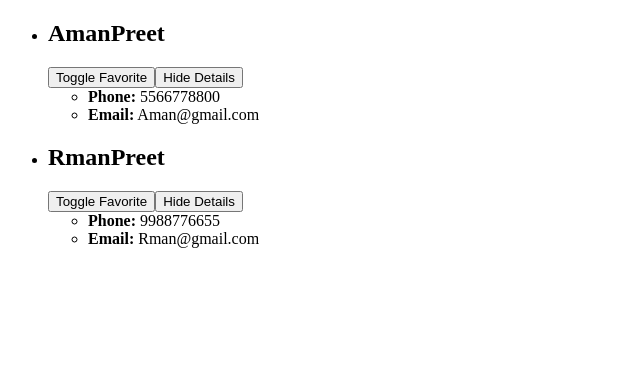
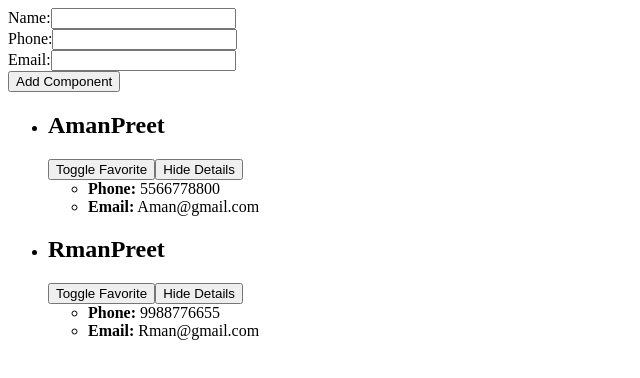
Before and after one commit to Manjinder-dotcom/Vue, a Vue app in the folder vue-project/: page / in a window 1280 px wide. Shown: the top 378 px of the page, without its empty margins (0-640 px from the left). Built offline with nearby package versions, Linux system fonts and the light colour scheme.

Commit message:
adds new NewFriend.vue component, adds psases data through emitts

```diff
--- a/vue-project/src/App.vue
+++ b/vue-project/src/App.vue
@@ -2,6 +2,7 @@
 // import HelloWorld from './components/HelloWorld.vue'
 // import TheWelcome from './components/TheWelcome.vue'
 import ChildComponent from './components/ChildComponent.vue';
+
 </script>
 
 <template>
@@ -12,4 +13,5 @@ import ChildComponent from './components/ChildComponent.vue';
 
 
 
+
 </template>
--- a/vue-project/src/components/ChildComponent.vue
+++ b/vue-project/src/components/ChildComponent.vue
@@ -1,5 +1,8 @@
 <script setup>
 import ParentComponent from './ParentComponent.vue';
+import NewFriend from './NewFriend.vue';
+
+
 
 
 const friends = [
@@ -23,6 +26,18 @@ const toggleFavoriteStatus = ()=>{
    alert('emiitt')
 }
 
+const addNewFriend =(name,phone,email)=>{
+const newFriendContact = {
+    id : new Date().toISOString(),
+    name:name,
+    phone:phone,
+    email:email,
+    isFavorite:false
+}
+friends.push(newFriendContact)
+
+}
+
 // const toggleFavoriteStatus = (friendId)=>{
 //    const identifiedFriend = friends.find(friend => friend.id === friendId);
 //    identifiedFriend.isFavorite = !identifiedFriend.isFavorite
@@ -30,9 +45,9 @@ const toggleFavoriteStatus = ()=>{
 </script>
 
 <template>
-
+    <New-Friend @addFriend="addNewFriend" ></New-Friend>
   <Parent-Component v-for="friend in friends" :key="friend.id" :id="friend.id" :name="friend.name" :phone-number="friend.phone" :email-address="friend.email" :is-Favorite = "friend.isFavorite"
-   @toggle-favorite="toggleFavoriteStatus" ></Parent-Component>
+   @toggleFavorite="toggleFavoriteStatus" ></Parent-Component>
 
 
 </template>
--- /dev/null
+++ b/vue-project/src/components/NewFriend.vue
@@ -0,0 +1,33 @@
+<script setup>
+import { ref } from 'vue';
+
+const emit = defineEmits(['addFriend'])
+const entredName = ref('')
+const entredPhone = ref('')
+const entredEmail = ref('')
+
+const submitData = () => {
+    emit('addFriend',entredName,entredPhone,entredEmail)
+}
+</script>
+
+<template>
+
+ <form action="" @submit.prevent="submitData" >
+    <div>
+        <label for="">Name:</label>
+        <input type="text" name="" id="" v-model="entredName" >
+    </div>
+    <div>
+        <label for="">Phone:</label>
+        <input type="text" name="" id=""  v-model="entredPhone">
+    </div>
+    <div>
+        <label for="">Email:</label>
+        <input type="text" name="" id="" v-model="entredEmail">
+    </div>
+    <div>
+        <button @click="submitData" >Add Component</button>
+    </div>
+ </form>
+</template>
--- a/vue-project/src/components/ParentComponent.vue
+++ b/vue-project/src/components/ParentComponent.vue
@@ -1,5 +1,6 @@
 <script setup>
 import { ref } from "vue";
+
 
 const props = defineProps({
   id: {type:String, required: true},
@@ -9,33 +10,26 @@ const props = defineProps({
   isFavorite: { type: Boolean, required: false, default: false,  },
 });
 
-const emit = defineEmits(['toggle-favorite'])
+const emit = defineEmits(['toggleFavorite'])
 
 
 const detailsVisible = ref(true);
-
-// const friend = ref({
-//   id: "Aman",
-//   name: "AmanPreet",
-//   phoneNumber: "5566778899",
-//   emailAddress: "Aman@gmail.com",
-// });
-
-// const friendisFavorite = ref('isFavorite')
 
 const toggleDetails = () => {
   detailsVisible.value = !detailsVisible.value;
 };
 
 const toggleFavorite = () => {
- emit('toggle-favorite')
+ emit('toggleFavorite')
 }
 </script>
 
 <template>
+
   <ul>
     <li>
       <h2>{{ name }} {{isFavorite === '1' ? '(Favorite)' : ''}} </h2>
+
       <button @click="toggleFavorite" >Toggle Favorite</button>
       <button @click="toggleDetails()">
         {{ detailsVisible ? "Hide" : "Show" }} Details
```
